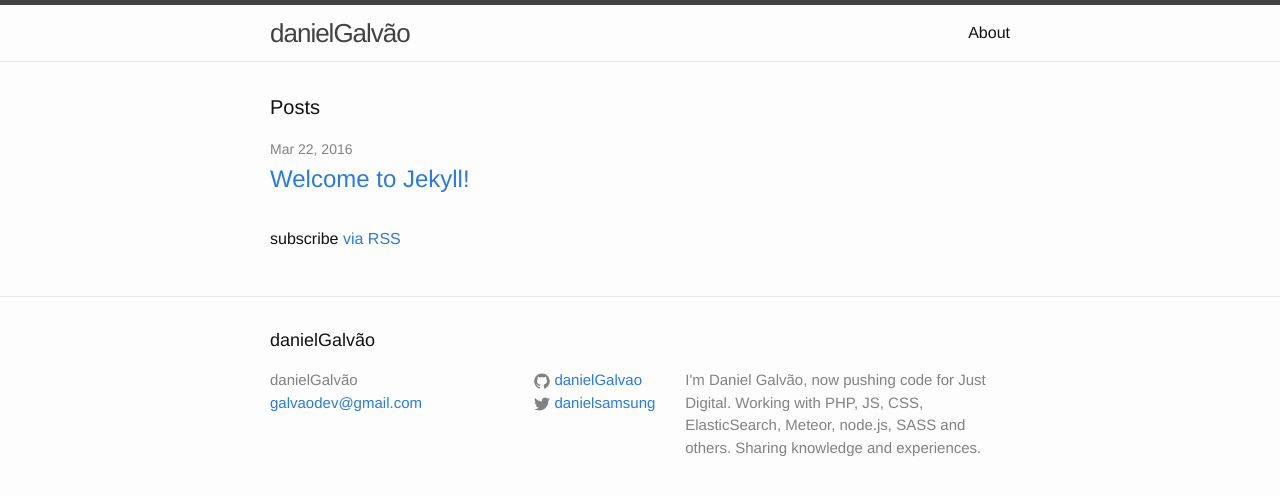
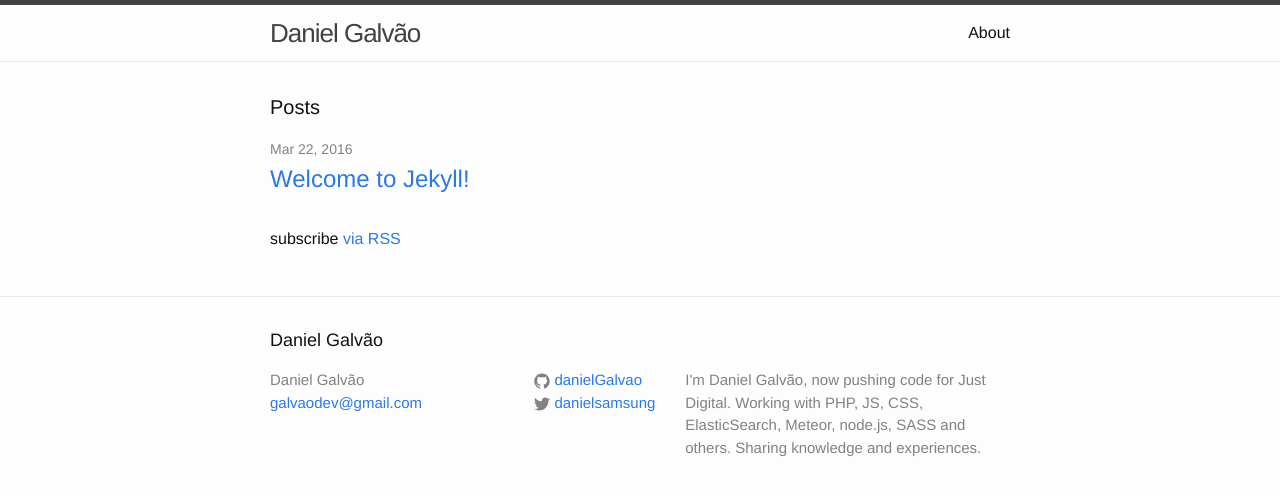
Before and after one commit to danielGalvao/danielGalvao.github.io, a Jekyll site: the page built from index.html, in a window 1280 px wide. Shown: the top 496 px of the page. Built offline with Jekyll 4.4.1, drawn with Linux system fonts in a browser that asks for light colours.

Commit message:
Fix Title

```diff
--- a/_config.yml
+++ b/_config.yml
@@ -6,7 +6,7 @@
 # 'jekyll serve'. If you change this file, please restart the server process.
 
 # Site settings
-title: danielGalvão
+title: Daniel Galvão
 email: galvaodev@gmail.com
 description: > # this means to ignore newlines until "baseurl:"
   I'm Daniel Galvão, now pushing code for Just Digital.
```
